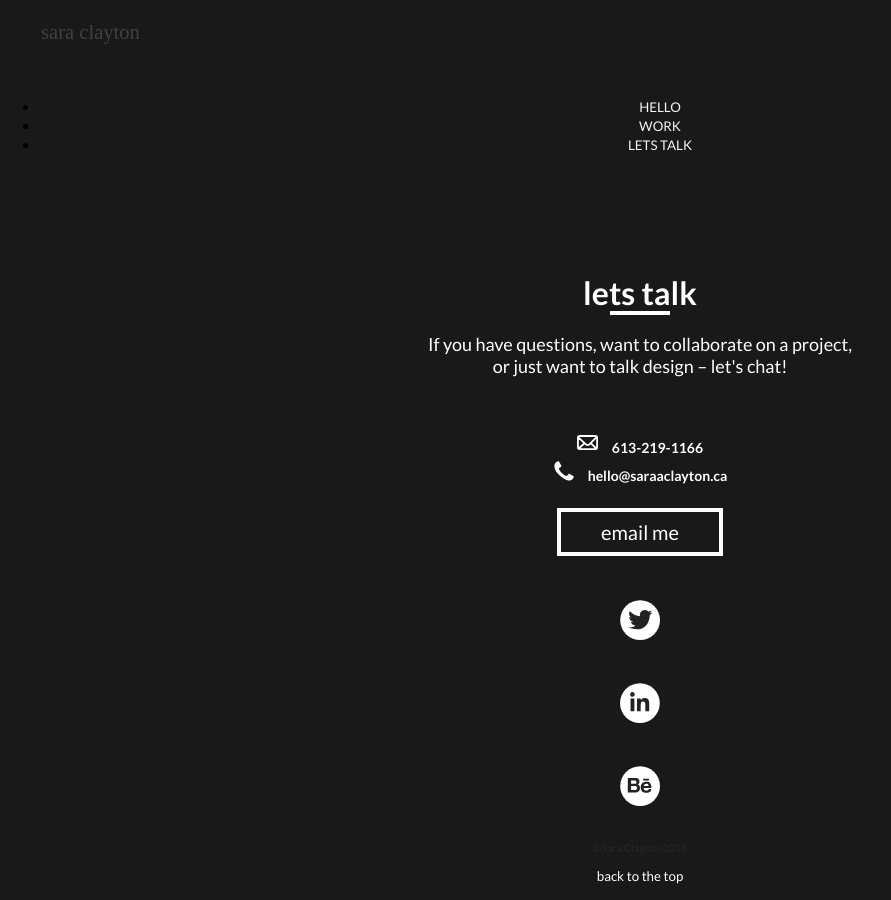
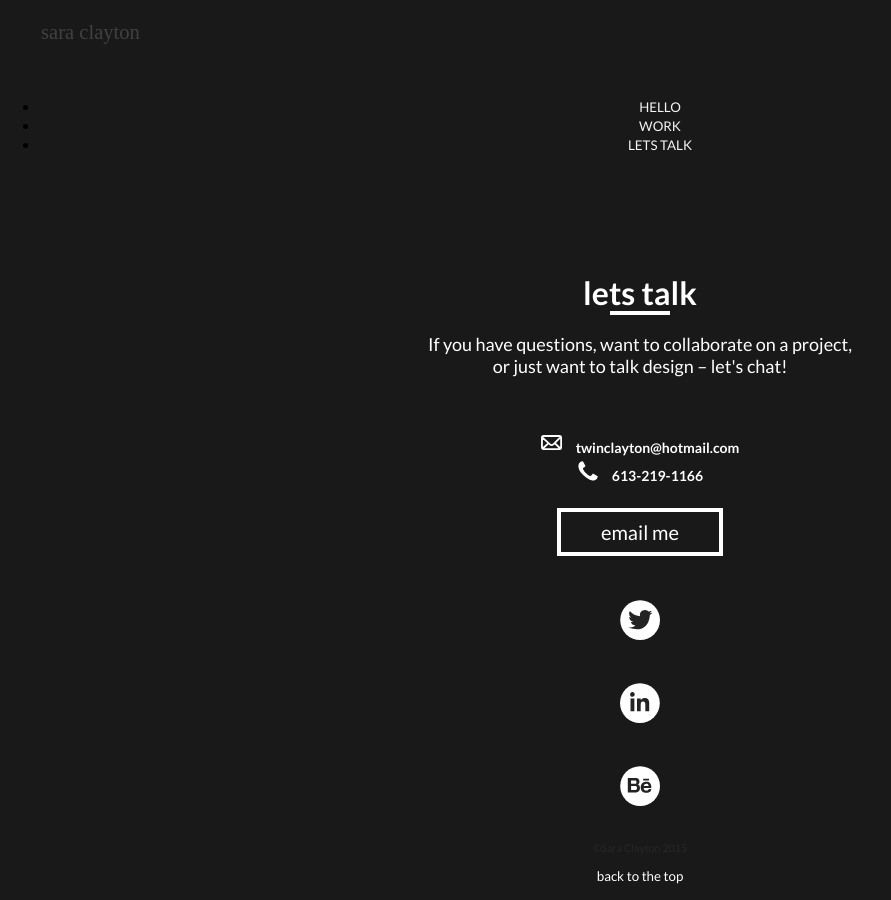
Before and after one commit to sara-clayton2/portfolio, a Jekyll site: the page built from index.html, in a window 1280 px wide and 900 px high, scrolled down 2783 px. Shown: the whole window, without its empty margins (0-891 px from the left). Built offline with Jekyll 4.4.1, drawn with Linux system fonts in a browser that asks for light colours; nearby versions of some CDN libraries.

Commit message:
fix: email change

```diff
--- a/_layouts/default.html
+++ b/_layouts/default.html
@@ -62,8 +62,8 @@
 			<p class="talking-info">If you have questions, want to collaborate on a project, <br>or just want to talk design – let's chat!</p>
 			<div class="contact">
 				<ul>
-					<li><img class="contact-icon" src="{{site.baseurl}}/images/email.svg" alt="email icon">613-219-1166</li>
-					<li><img class="contact-icon" src="{{site.baseurl}}/images/phone.svg" alt="phone icon">hello@saraaclayton.ca</li>
+					<li><img class="contact-icon" src="{{site.baseurl}}/images/email.svg" alt="email icon">twinclayton@hotmail.com</li>
+					<li><img class="contact-icon" src="{{site.baseurl}}/images/phone.svg" alt="phone icon">613-219-1166</li>
 				</ul>
 			</div>
 
```
